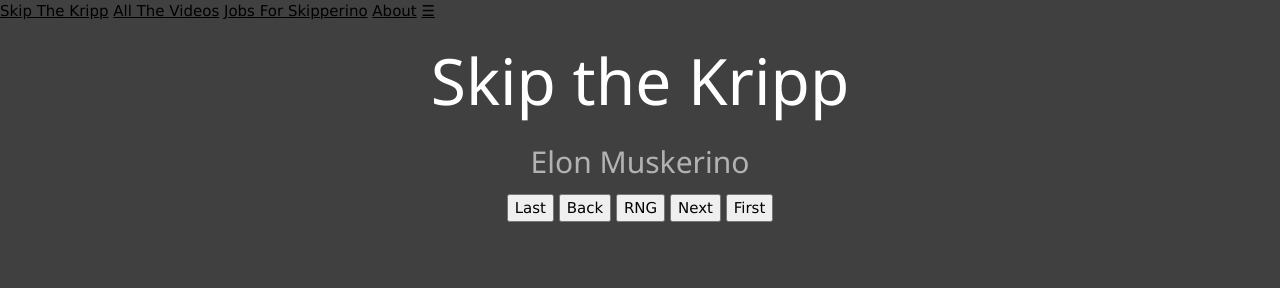
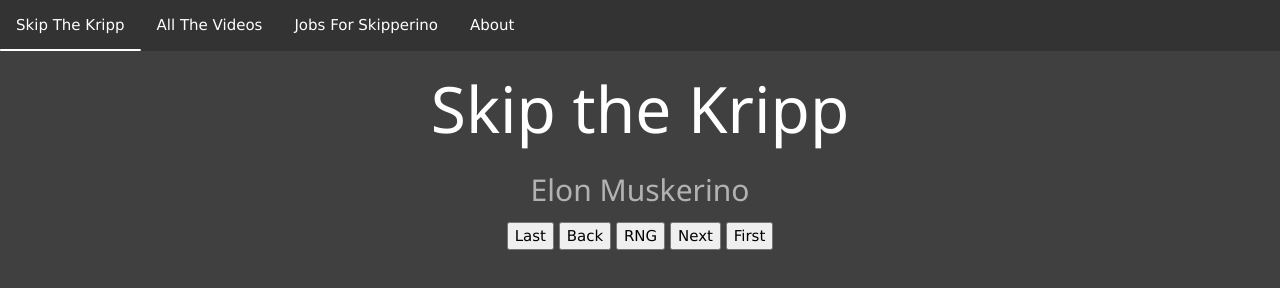
Before and after one commit to mathiasgredal/skipkrip, a website: page public/index.html in a window 1280 px wide. Drawn offline with nearby package versions, Linux system fonts and the light colour scheme; the site is published under a folder, as on GitHub Pages, so addresses that start at the root find nothing.

Commit message:
removed 8 bits

```diff
--- a/public/index.html
+++ b/public/index.html
@@ -12,7 +12,7 @@
         <link rel="stylesheet" href="css/style.css">
         <link rel="stylesheet" href="https://www.w3schools.com/w3css/3/w3.css">
         <link rel="stylesheet" href="https://fonts.googleapis.com/css?family=Raleway">
-        <link rel="stylesheet" href="/css/TopNav.css">
+        <link rel="stylesheet" href="css/TopNav.css">
         <script type="text/javascript" src="https://cdnjs.cloudflare.com/ajax/libs/jquery/3.1.1/jquery.min.js"></script>
 
     </head>
```
